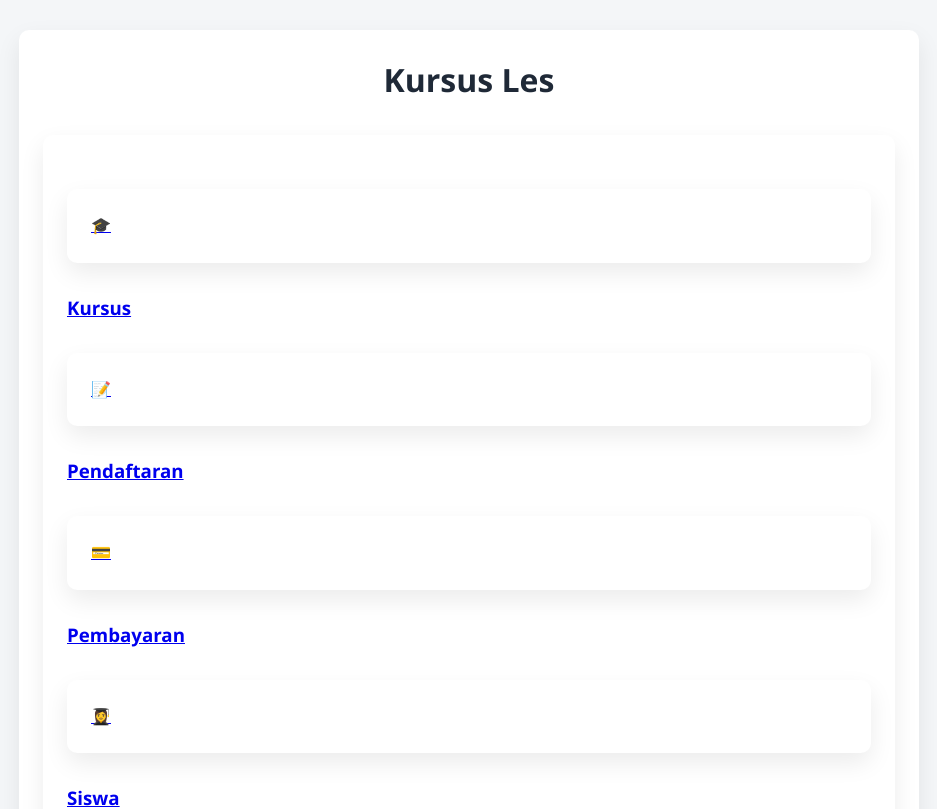
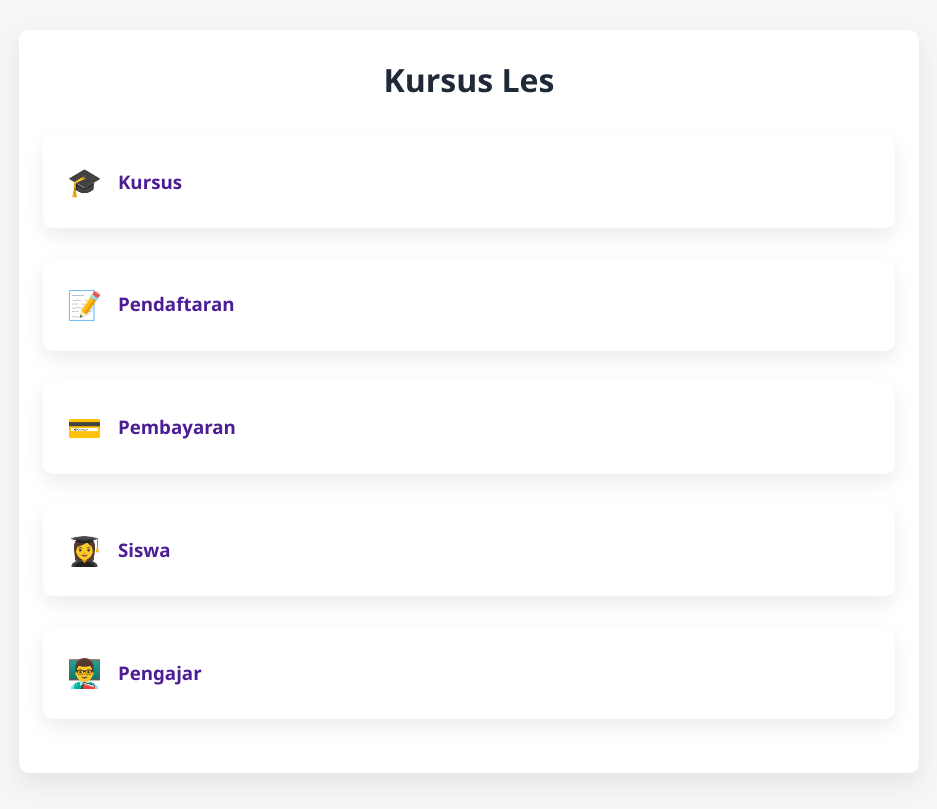
Before and after one commit to vlymn/Kursus-Les, a Next.js app in the folder kursus-les/: page / in a window 1280 px wide. Shown: the top 809 px of the page, without its empty margins (171-1108 px from the left). Built offline with nearby package versions, Linux system fonts and the light colour scheme.

Commit message:
update project

```diff
--- a/kursus-les/app/page.tsx
+++ b/kursus-les/app/page.tsx
@@ -2,16 +2,14 @@ import MenuCard from "../components/MenuCard";
 
 export default function Home() {
   return (
-    <main className="home">
+    <main>
       <h1>Kursus Les</h1>
 
-      <div className="grid">
-        <MenuCard title="Kursus" link="/kursus" icon="🎓" />
-        <MenuCard title="Pendaftaran" link="/pendaftaran" icon="📝" />
-        <MenuCard title="Pembayaran" link="/pembayaran" icon="💳" />
-        <MenuCard title="Siswa" link="/siswa" icon="👩‍🎓" />
-        <MenuCard title="Pengajar" link="/pengajar" icon="👨‍🏫" />
-      </div>
+      <MenuCard title="Kursus" link="/kursus" icon="🎓" />
+      <MenuCard title="Pendaftaran" link="/pendaftaran" icon="📝" />
+      <MenuCard title="Pembayaran" link="/pembayaran" icon="💳" />
+      <MenuCard title="Siswa" link="/siswa" icon="👩‍🎓" />
+      <MenuCard title="Pengajar" link="/pengajar" icon="👨‍🏫" />
     </main>
   );
 }
--- a/kursus-les/components/MenuCard.tsx
+++ b/kursus-les/components/MenuCard.tsx
@@ -1,19 +1,29 @@
-"use client";
 import Link from "next/link";
 
-export default function MenuCard({
-  title,
-  link,
-  icon,
-}: {
+type MenuCardProps = {
   title: string;
   link: string;
   icon: string;
-}) {
+};
+
+export default function MenuCard({ title, link, icon }: MenuCardProps) {
   return (
-    <Link href={link} className="card">
-      <div className="icon">{icon}</div>
-      <h3>{title}</h3>
+    <Link href={link} style={{ textDecoration: "none" }}>
+      <div
+        style={{
+          background: "#fff",
+          borderRadius: "10px",
+          padding: "24px",
+          display: "flex",
+          alignItems: "center",
+          gap: "16px",
+          boxShadow: "0 8px 20px rgba(0,0,0,0.08)",
+          cursor: "pointer",
+        }}
+      >
+        <span style={{ fontSize: "28px" }}>{icon}</span>
+        <h3 style={{ margin: 0, color: "#4c1d95" }}>{title}</h3>
+      </div>
     </Link>
   );
 }
```
